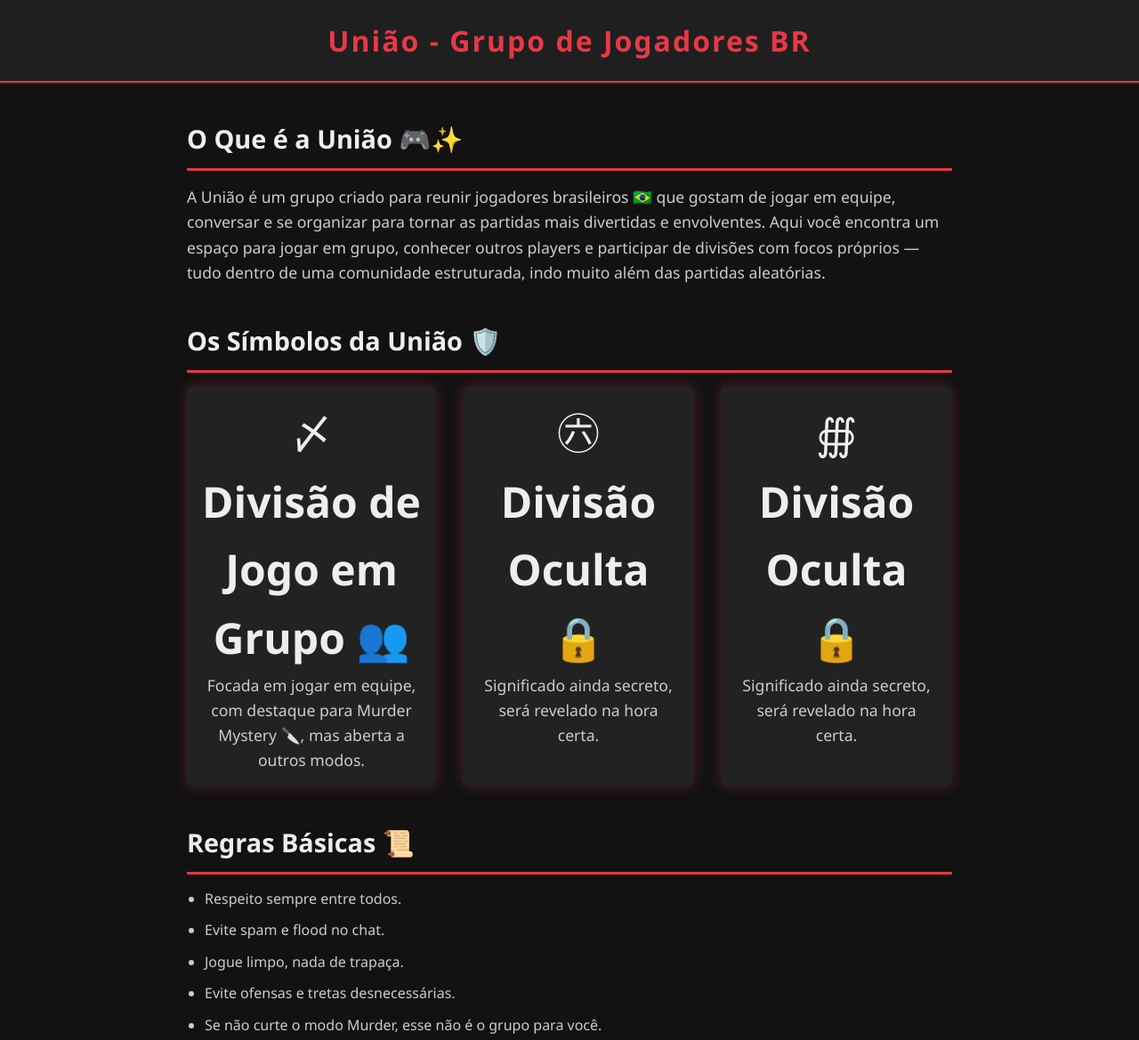
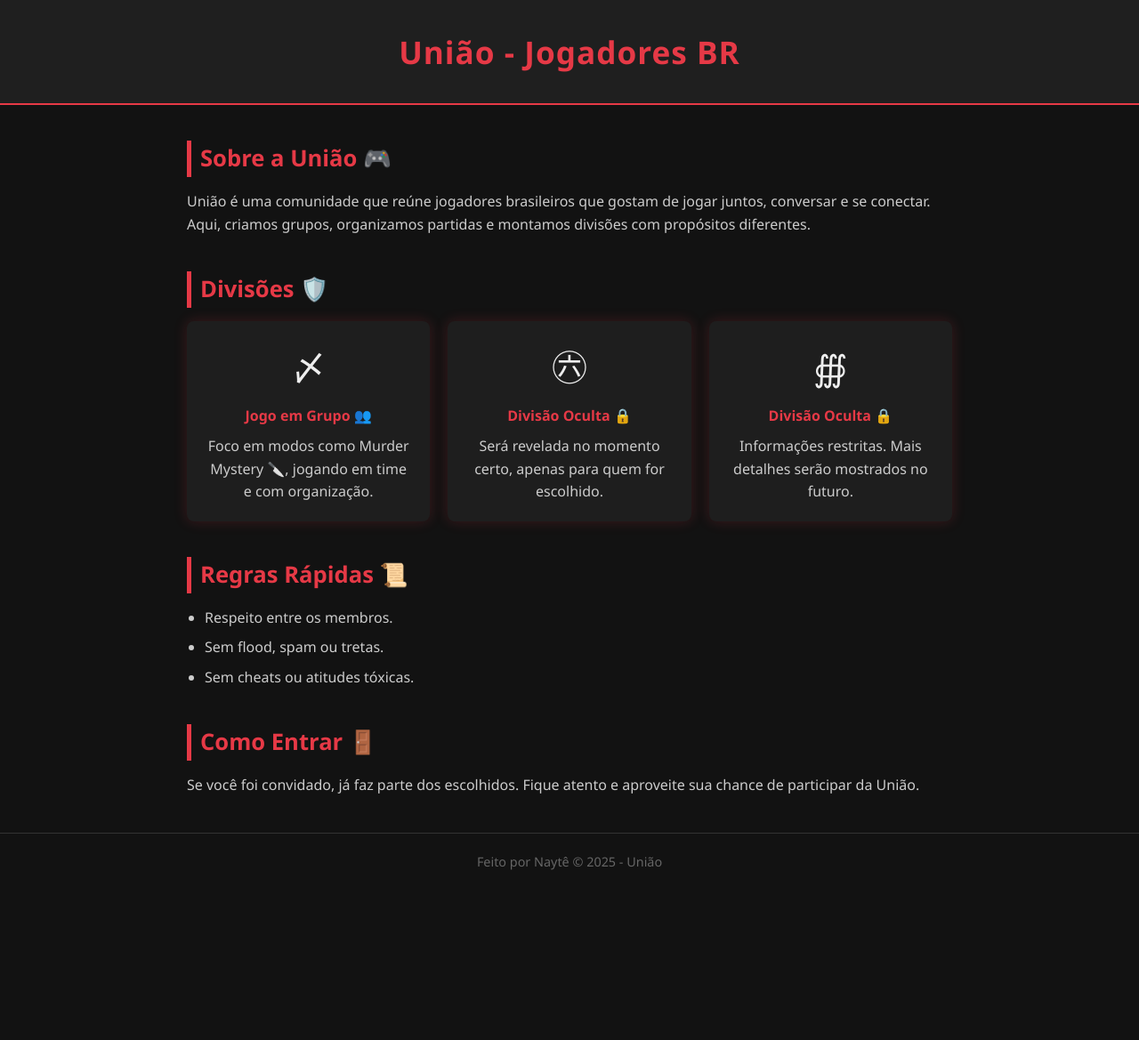
Before and after one commit to AstriidyBG/A-Uni-o, a plain HTML site: page index.html in a window 1280 px wide. Shown: the top 1169 px of the page at 89% size. After the commit the page ends 1000 px from the top, so only its background shows below. Drawn offline with Linux system fonts and the light colour scheme.

Commit message:
Update index.html

```diff
--- a/index.html
+++ b/index.html
@@ -3,9 +3,8 @@
 <head>
   <meta charset="UTF-8" />
   <meta name="viewport" content="width=device-width, initial-scale=1" />
-<title>União - Grupo de Jogadores BR</title>
+  <title>União - Grupo BR</title>
   <style>
-  /* Reset básico */
     * {
       margin: 0; padding: 0; box-sizing: border-box;
       font-family: 'Segoe UI', Tahoma, Geneva, Verdana, sans-serif;
@@ -14,17 +13,19 @@
       background: #121212;
       color: #eee;
       line-height: 1.6;
+      animation: fadeIn 1s ease-in-out;
     }
     header {
       background: #1f1f1f;
-    padding: 20px 30px;
+      padding: 30px 20px;
       text-align: center;
       border-bottom: 2px solid #e63946;
     }
     header h1 {
-    font-weight: 900;
       color: #e63946;
-    letter-spacing: 2px;
+      font-size: 2.2rem;
+      letter-spacing: 1px;
+      animation: slideDown 1s ease;
     }
     main {
       max-width: 900px;
@@ -33,101 +34,128 @@
     }
     section {
       margin-bottom: 40px;
+      animation: fadeUp 1s ease;
     }
     h2 {
-    border-bottom: 3px solid #e63946;
-    padding-bottom: 10px;
+      color: #e63946;
       margin-bottom: 15px;
-    font-weight: 700;
-    font-size: 1.8rem;
+      font-size: 1.6rem;
+      border-left: 5px solid #e63946;
+      padding-left: 10px;
     }
-  p {
-    font-size: 1.1rem;
+    p, li {
+      font-size: 1rem;
       color: #ccc;
-  }
-  ul {
-    margin-top: 10px;
-    padding-left: 20px;
-    color: #ccc;
-  }
-  li {
-    margin-bottom: 10px;
     }
     .symbols {
       display: flex;
-    gap: 30px;
+      gap: 20px;
       justify-content: center;
-    font-size: 3rem;
+      flex-wrap: wrap;
     }
     .symbol-desc {
-    max-width: 280px;
-    background: #222;
+      flex: 1;
+      min-width: 250px;
+      max-width: 300px;
+      background: #1e1e1e;
       border-radius: 8px;
-    padding: 15px;
+      padding: 20px;
       text-align: center;
-    box-shadow: 0 0 15px rgba(230, 57, 70, 0.3);
+      box-shadow: 0 0 15px rgba(230, 57, 70, 0.2);
+      transition: transform 0.3s ease;
+    }
+    .symbol-desc:hover {
+      transform: scale(1.05);
+    }
+    .symbol-desc div {
+      font-size: 2.5rem;
+      margin-bottom: 10px;
+    }
+    .symbol-desc strong {
+      color: #e63946;
+      display: block;
+      margin-bottom: 8px;
+    }
+    ul {
+      padding-left: 20px;
+    }
+    li {
+      margin-bottom: 8px;
     }
     footer {
       text-align: center;
-    padding: 20px 0;
+      padding: 20px;
+      font-size: 0.9rem;
       color: #666;
-    font-size: 0.9rem;
+      border-top: 1px solid #333;
+    }
+
+    @keyframes fadeIn {
+      from { opacity: 0; } to { opacity: 1; }
+    }
+    @keyframes slideDown {
+      from { transform: translateY(-20px); opacity: 0; }
+      to { transform: translateY(0); opacity: 1; }
+    }
+    @keyframes fadeUp {
+      from { transform: translateY(20px); opacity: 0; }
+      to { transform: translateY(0); opacity: 1; }
     }
     @media(max-width: 600px){
       .symbols {
         flex-direction: column;
-      font-size: 2.5rem;
-      gap: 20px;
+        align-items: center;
       }
     }
   </style>
 </head>
 <body>
   <header>
-  <h1>União - Grupo de Jogadores BR</h1>
+    <h1>União - Jogadores BR</h1>
   </header>
   <main>
-  <section id="about">
-    <h2>O Que é a União 🎮✨</h2>
-    <p>A União é um grupo criado para reunir jogadores brasileiros 🇧🇷 que gostam de jogar em equipe, conversar e se organizar para tornar as partidas mais divertidas e envolventes. Aqui você encontra um espaço para jogar em grupo, conhecer outros players e participar de divisões com focos próprios — tudo dentro de uma comunidade estruturada, indo muito além das partidas aleatórias.</p>
+    <section>
+      <h2>Sobre a União 🎮</h2>
+      <p>União é uma comunidade que reúne jogadores brasileiros que gostam de jogar juntos, conversar e se conectar. Aqui, criamos grupos, organizamos partidas e montamos divisões com propósitos diferentes.</p>
     </section>
-  <section id="symbols">
-    <h2>Os Símbolos da União 🛡️</h2>
+
+    <section>
+      <h2>Divisões 🛡️</h2>
       <div class="symbols">
         <div class="symbol-desc">
           <div>〆</div>
-        <strong>Divisão de Jogo em Grupo 👥</strong>
-        <p>Focada em jogar em equipe, com destaque para Murder Mystery 🔪, mas aberta a outros modos.</p>
+          <strong>Jogo em Grupo 👥</strong>
+          <p>Foco em modos como Murder Mystery 🔪, jogando em time e com organização.</p>
         </div>
         <div class="symbol-desc">
           <div>㊅</div>
           <strong>Divisão Oculta 🔒</strong>
-        <p>Significado ainda secreto, será revelado na hora certa.</p>
+          <p>Será revelada no momento certo, apenas para quem for escolhido.</p>
         </div>
         <div class="symbol-desc">
           <div>∰</div>
           <strong>Divisão Oculta 🔒</strong>
-        <p>Significado ainda secreto, será revelado na hora certa.</p>
+          <p>Informações restritas. Mais detalhes serão mostrados no futuro.</p>
         </div>
       </div>
     </section>
-  <section id="rules">
-    <h2>Regras Básicas 📜</h2>
+
+    <section>
+      <h2>Regras Rápidas 📜</h2>
       <ul>
-      <li>Respeito sempre entre todos.</li>
-      <li>Evite spam e flood no chat.</li>
-      <li>Jogue limpo, nada de trapaça.</li>
-      <li>Evite ofensas e tretas desnecessárias.</li>
-      <li>Se não curte o modo Murder, esse não é o grupo para você.</li>
+        <li>Respeito entre os membros.</li>
+        <li>Sem flood, spam ou tretas.</li>
+        <li>Sem cheats ou atitudes tóxicas.</li>
       </ul>
     </section>
-  <section id="contact">
-    <h2>Contato & Informações 📬</h2>
-    <p>Quer entrar na União ou tirar dúvidas? Fale comigo pelo Discord: <strong>SeuUser#1234</strong></p>
+
+    <section>
+      <h2>Como Entrar 🚪</h2>
+      <p>Se você foi convidado, já faz parte dos escolhidos. Fique atento e aproveite sua chance de participar da União.</p>
     </section>
   </main>
   <footer>
-  &copy; 2025 União - Todos os direitos reservados
+    Feito por Naytê © 2025 - União
   </footer>
 </body>
 </html>
```
Lines whose indentation alone changed are shown as unchanged.
